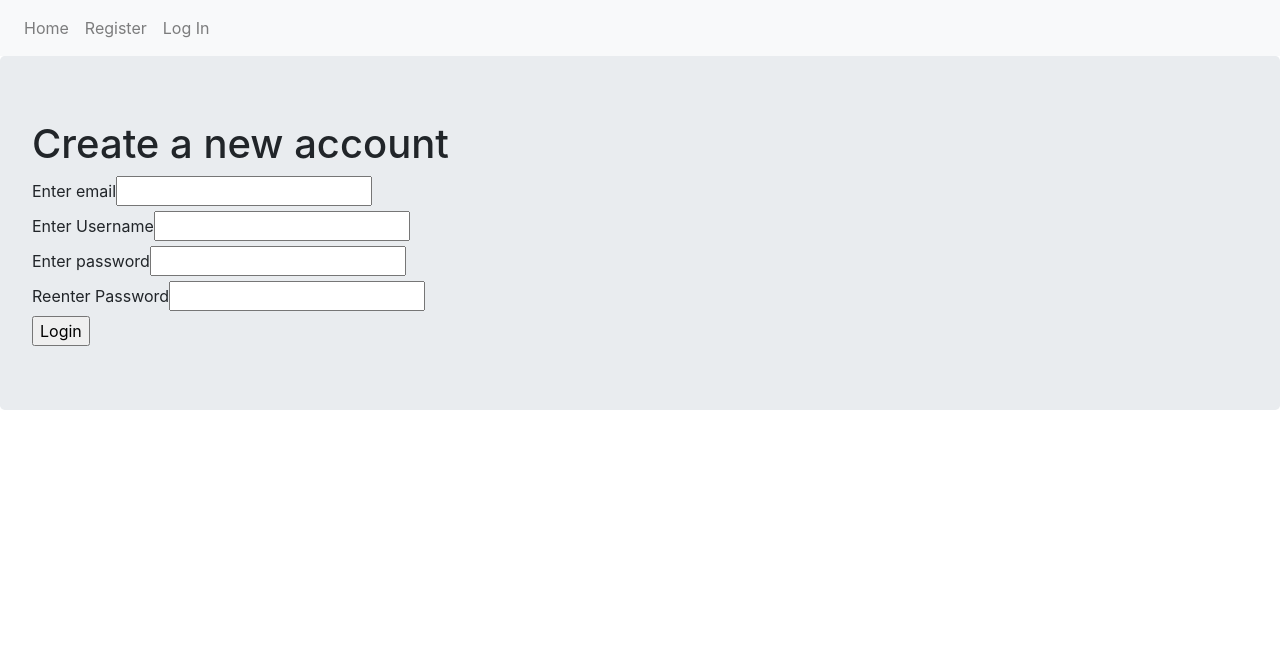
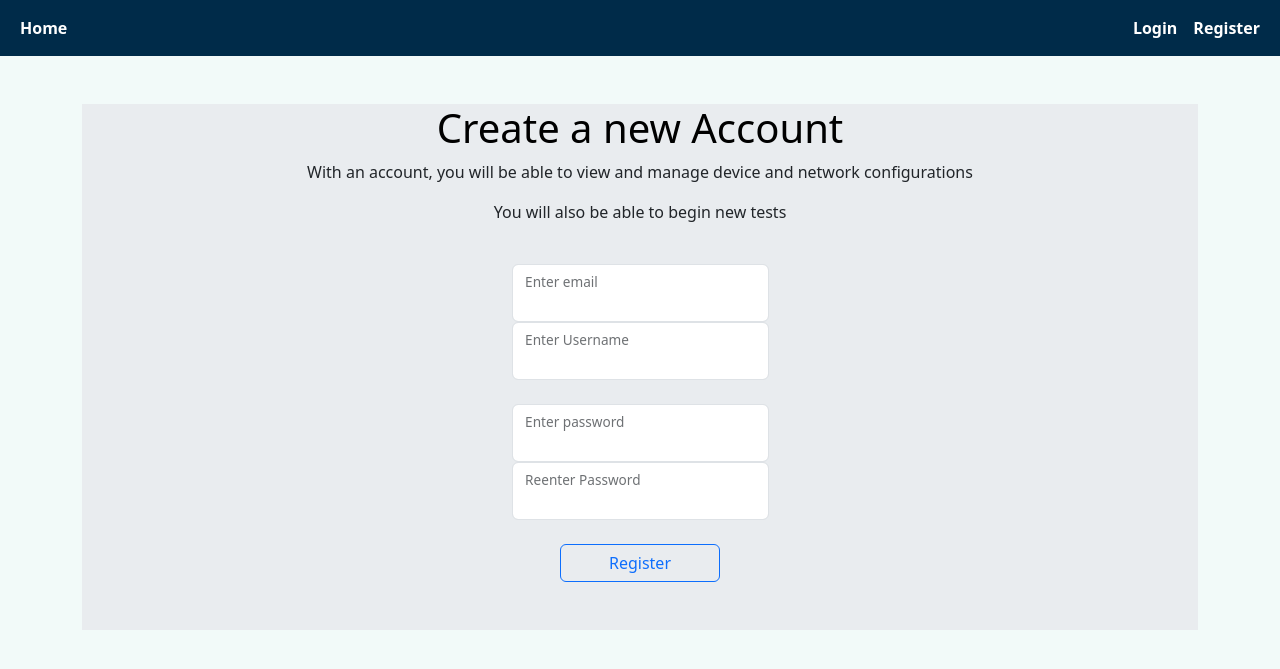
Before and after one commit to maddun01/web-app-assignment, a Flask app: page /auth/register in a window 1280 px wide. Shown: the top 669 px of the page. Run offline with Flask 3, Linux system fonts and the light colour scheme; some libraries are stand-ins or nearby versions.

Commit message:
Add better html for navbar and login/register views

```diff
--- a/app.py
+++ b/app.py
@@ -4,7 +4,7 @@ from web_application import app
 
 @app.route("/")
 def index():
-    return render_template("base.html")
+    return render_template("home.html")
 
 
 if __name__ == "__main__":
--- a/web_application/forms/authentication_form.py
+++ b/web_application/forms/authentication_form.py
@@ -24,7 +24,7 @@ class RegistrationForm(FlaskForm):
         ],
     )
     confirm_password = PasswordField("Reenter Password", validators=[DataRequired()])
-    submit = SubmitField("Login")
+    submit = SubmitField("Register")
 
     def validate_email(self, email):
         if User.query.filter_by(email=self.email.data).first():
--- /dev/null
+++ b/web_application/static/main.css
@@ -0,0 +1,8 @@
+body {
+    background-color: rgb(242, 250, 249);
+}
+
+.nav-link {
+    color: white;
+    font-weight: bold
+}
--- a/web_application/templates/authentication/register.html
+++ b/web_application/templates/authentication/register.html
@@ -2,20 +2,36 @@
 
 {% extends "base.html" %}
 {% block content %}
-<div class="jumbotron">
-    <h1>Create a new account</h1>
-    <form method="POST">
-        {{form.hidden_tag()}}
-        {{form.email.label}}{{form.email()}}
+<div class="container my-5">
+    <div class="jumbotron text-center bg-body-secondary">
+        <h1 class="text-body-emphasis">Create a new Account</h1>
+        <p>With an account, you will be able to view and manage device and network configurations</p>
+        <p>You will also be able to begin new tests</p>
         <br>
-        {{form.username.label}}{{form.username()}}
-        <br>
-        {{form.password.label}}{{form.password()}}
-        <br>
-        {{form.confirm_password.label}}{{form.confirm_password()}}
-        <br>
-        {{form.submit()}}
-
-    </form>
+        <div class="d-inline-flex gap-2 mb-5">
+            <form method="POST">
+                {{form.hidden_tag()}}
+                <div class="form-floating">
+                    {{form.email(class="form-control")}}
+                    {{form.email.label()}}
+                </div>
+                <div class="form-floating">
+                    {{form.username(class="form-control")}}
+                    {{form.username.label()}}
+                </div>
+                <br>
+                <div class="form-floating">
+                    {{form.password(class="form-control")}}
+                    {{form.password.label()}}
+                </div>
+                <div class="form-floating">
+                    {{form.confirm_password(class="form-control")}}
+                    {{form.confirm_password.label()}}
+                </div>
+                <br>
+                {{form.submit(class="btn btn-outline-primary px-5")}}
+            </form>
+        </div>
+    </div>
 </div>
 {% endblock %}
--- a/web_application/templates/base.html
+++ b/web_application/templates/base.html
@@ -4,38 +4,56 @@
 <head>
     <meta charset="utf-8">
     <title></title>
-    <link rel="stylesheet" href="https://maxcdn.bootstrapcdn.com/bootstrap/4.0.0/css/bootstrap.min.css"
-        integrity="sha384-Gn5384xqQ1aoWXA+058RXPxPg6fy4IWvTNh0E263XmFcJlSAwiGgFAW/dAiS6JXm" crossorigin="anonymous">
-    <script src="https://code.jquery.com/jquery-3.2.1.slim.min.js"
-        integrity="sha384-KJ3o2DKtIkvYIK3UENzmM7KCkRr/rE9/Qpg6aAZGJwFDMVNA/GpGFF93hXpG5KkN"
+    <link href="https://cdn.jsdelivr.net/npm/bootstrap@5.3.2/dist/css/bootstrap.min.css" rel="stylesheet"
+        integrity="sha384-T3c6CoIi6uLrA9TneNEoa7RxnatzjcDSCmG1MXxSR1GAsXEV/Dwwykc2MPK8M2HN" crossorigin="anonymous">
+    <script src="https://cdn.jsdelivr.net/npm/bootstrap@5.3.2/dist/js/bootstrap.bundle.min.js"
+        integrity="sha384-C6RzsynM9kWDrMNeT87bh95OGNyZPhcTNXj1NW7RuBCsyN/o0jlpcV8Qyq46cDfL"
         crossorigin="anonymous"></script>
-    <script src="https://cdnjs.cloudflare.com/ajax/libs/popper.js/1.12.9/umd/popper.min.js"
-        integrity="sha384-ApNbgh9B+Y1QKtv3Rn7W3mgPxhU9K/ScQsAP7hUibX39j7fakFPskvXusvfa0b4Q"
+    <script src="https://cdn.jsdelivr.net/npm/@popperjs/core@2.11.8/dist/umd/popper.min.js"
+        integrity="sha384-I7E8VVD/ismYTF4hNIPjVp/Zjvgyol6VFvRkX/vR+Vc4jQkC+hVqc2pM8ODewa9r"
         crossorigin="anonymous"></script>
-    <script src="https://maxcdn.bootstrapcdn.com/bootstrap/4.0.0/js/bootstrap.min.js"
-        integrity="sha384-JZR6Spejh4U02d8jOt6vLEHfe/JQGiRRSQQxSfFWpi1MquVdAyjUar5+76PVCmYl"
+    <script src="https://cdn.jsdelivr.net/npm/bootstrap@5.3.2/dist/js/bootstrap.min.js"
+        integrity="sha384-BBtl+eGJRgqQAUMxJ7pMwbEyER4l1g+O15P+16Ep7Q9Q+zqX6gSbd85u4mG4QzX+"
         crossorigin="anonymous"></script>
+    <link rel="stylesheet" href="../../static/main.css">
 </head>
 
 <body>
-    <nav class="navbar navbar-expand-lg navbar-light bg-light">
-        <div class="navbar-nav">
-            <a class="nav-item nav-link" href="{{url_for('index')}}">Home</a>
-            {% if current_user.is_authenticated %}
-            <a class="nav-item nav-link" href="{{url_for('networks.list_networks')}}">View Networks</a>
-            <a class="nav-item nav-link" href="{{url_for('devices.list_devices')}}">View Devices</a>
-            <a class="nav-item nav-link" href="{{url_for('index')}}">Kickoff Run</a>
-            <a class="nav-item nav-link" href="{{url_for('networks.add_network')}}">Add Network</a>
-            <a class="nav-item nav-link" href="{{url_for('devices.add_device')}}">Add Device</a>
-            {% if current_user.is_admin == True %}
-            <a class="nav-item nav-link" href="{{url_for('networks.delete_network')}}">Delete Network</a>
-            <a class="nav-item nav-link" href="{{url_for('devices.delete_device')}}">Delete Device</a>
-            {% endif %}
-            <a class="nav-item nav-link" href="{{url_for('authentication.logout')}}">Log Out</a>
-            {% else %}
-            <a class="nav-item nav-link" href="{{url_for('authentication.register')}}">Register</a>
-            <a class="nav-item nav-link" href="{{url_for('authentication.login')}}">Log In</a>
-            {% endif %}
+    <nav class="navbar navbar-expand-lg navbar-dark" style="background-color: rgb(0, 43, 73);">
+        <div class="container-fluid">
+            <ul class="navbar-nav me-left">
+                <li class="nav-item">
+                    <a class="nav-link" aria-current="page" href="{{url_for('index')}}">Home</a>
+                </li>
+                {% if current_user.is_authenticated %}
+                <li class="nav-item">
+                    <a class="nav-link" aria-current="page" href="{{url_for('devices.list_devices')}}">Devices</a>
+                </li>
+                <li class="nav-item">
+                    <a class="nav-link" href="{{url_for('networks.list_networks')}}">Networks</a>
+                </li>
+                <li class="nav-item">
+                    <a class="nav-link" href="{{url_for('index')}}">Kickoff Run</a>
+                </li>
+                {% endif %}
+            </ul>
+
+            <ul class="navbar-nav me-right">
+                {% if current_user.is_authenticated %}
+                <li class="navbar-text">Welcome, {{current_user.username}}</li>
+                <li class="nav-item">
+                    <a class="nav-link" href="{{url_for('authentication.logout')}}">Logout</a>
+                </li>
+                {% else %}
+                <li class="nav-item me-right" style="text-align: right;">
+                    <a class="nav-link" aria-current="page" href="{{url_for('authentication.login')}}">Login</a>
+                </li>
+                <li class="nav-item me-right">
+                    <a class="nav-link" href="{{url_for('authentication.register')}}">Register</a>
+                </li>
+                {% endif %}
+            </ul>
+
         </div>
     </nav>
 
--- a/web_application/utils.py
+++ b/web_application/utils.py
@@ -6,6 +6,7 @@ from web_application import login_manager
 from web_application.models.model import Datatype, Ip
 
 
+# overrides flask-login's automatic redirect with the path for the homepage
 @login_manager.unauthorized_handler
 def unauthorized_callback():
     return redirect(url_for("index"))
@@ -30,6 +31,7 @@ def auth_required():
 
 
 def generate_network_dict(database_list):
+    """Generates a network dictionary that can be displayed"""
     network_list = []
     for network in database_list:
         datatype_name = Datatype.query.filter_by(id=network.datatype_id).first()
```
Also changed, not shown: web_application/templates/authentication/login.html (+19 -10 lines), web_application/templates/home.html (added, +16 -0 lines), web_application/templates/networks/list_networks.html (+8 -1 lines).
